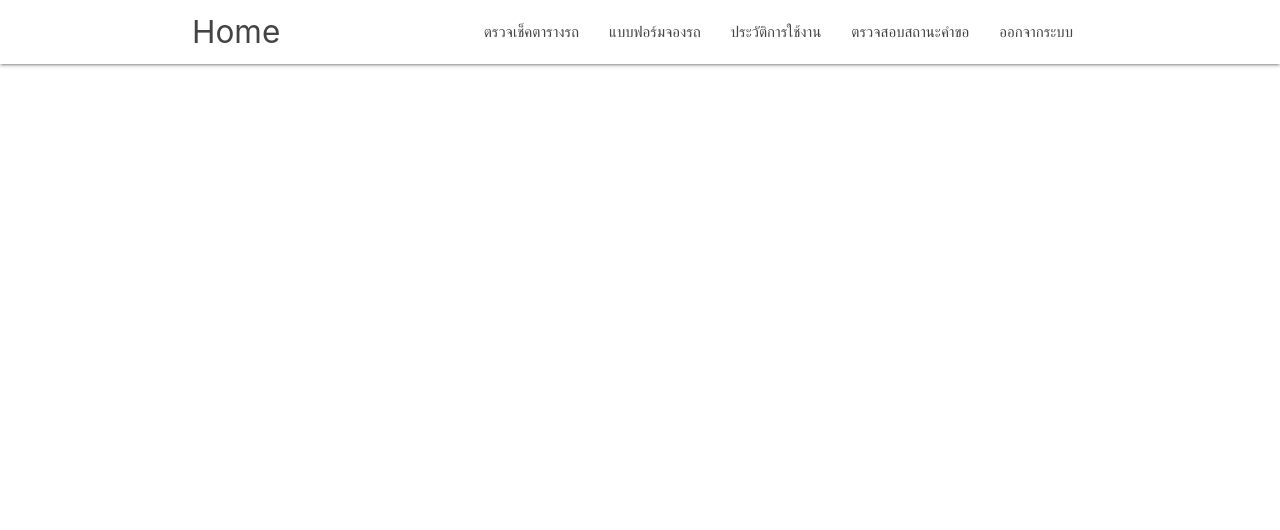
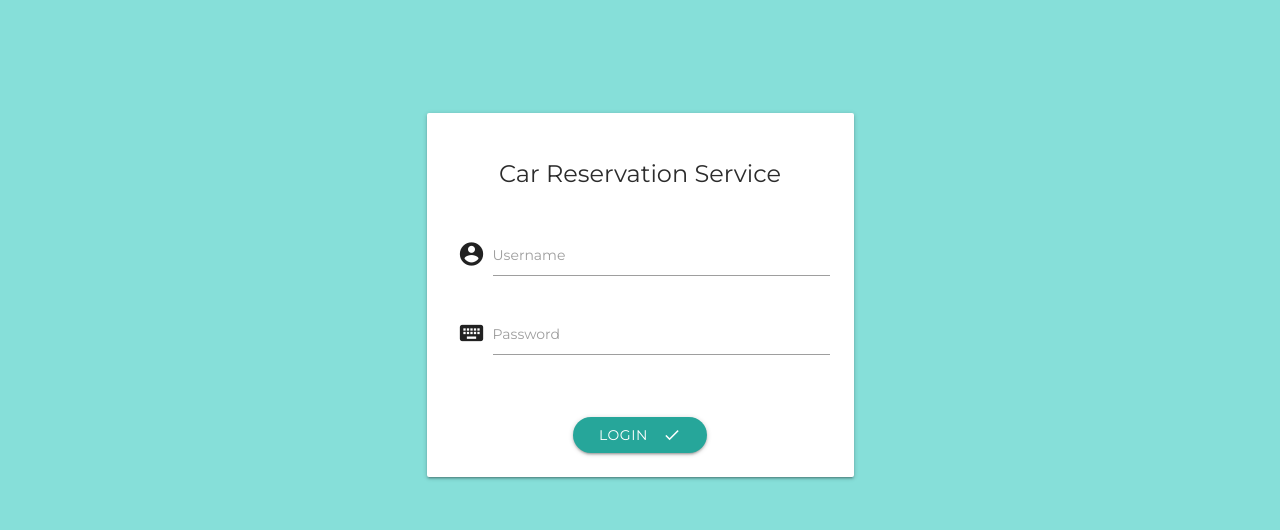
Before and after one commit to MidnightCore/Materialize_car_rent, a PHP site: page /login.php in a window 1280 px wide. Shown: the top 530 px of the page. Run offline with PHP 8.4, Linux system fonts and the light colour scheme; some libraries are stand-ins or nearby versions.

Commit message:
done 08-08-19

```diff
--- /dev/null
+++ b/css/style1.css
@@ -0,0 +1,20 @@
+html {
+  font-size: 14px;
+}
+body {
+
+  font-family: 'Montserrat';
+  background-color: #86DFD9
+
+}
+.btn{
+  border-radius: 50px;
+  padding: 0 26px;
+}
+.mg{
+  margin-top: 50px;
+}
+.card-title {
+
+   color: #2c2c2c;
+}
--- a/index.html
+++ b/index.html
@@ -47,7 +47,7 @@
                     </h6>
                 </div>
                 <div class="row center">
-                    <a href="#" id="download-button"
+                    <a href="rentform.php" id="download-button"
                         class="btn-large waves-effect waves-light teal lighten-1 z-depth-4">Get
                         Started</a>
                 </div>
--- a/login.php
+++ b/login.php
@@ -4,7 +4,7 @@
 <head>
     <meta http-equiv="Content-Type" content="text/html; charset=UTF-8" />
     <meta name="viewport" content="width=device-width, initial-scale=1" />
-    <title>แบบฟอร์มจองรถ</title>
+    <title>เข้าสู่ระบบ</title>
 
     <!-- CSS  -->
     <link href="https://fonts.googleapis.com/icon?family=Material+Icons" rel="stylesheet">
@@ -15,42 +15,47 @@
     <script src="https://code.jquery.com/jquery-2.1.1.min.js"></script>
     <script src="js/materialize.js"></script>
     <script src="js/init.js"></script>
+
+    <link href='https://fonts.googleapis.com/css?family=Montserrat' rel='stylesheet'>
+    <link rel="stylesheet" href="css/style1.css">
 </head>
 
 <body>
-    <nav class="white" role="navigation">
-        <div class="nav-wrapper container">
-            <a id="logo-container" href="index.html" class="brand-logo">Home</a>
-            <ul class="right hide-on-med-and-down">
-                <li><a href="calender.php">ตรวจเช็คตารางรถ</a></li>
-                <li><a href="rentform.php">แบบฟอร์มจองรถ</a></li>
-                <li><a href="history.php">ประวัติการใช้งาน</a></li>
-                <li><a href="checkstatus.php">ตรวจสอบสถานะคำขอ</a></li>
-                <li><a href="login.php">ออกจากระบบ</a></li>
-            </ul>
-
-            <ul id="nav-mobile" class="sidenav">
-                <br><br>
-                <li><a href="calender.php">ตรวจเช็คตารางรถ</a></li>
-                <li><a href="rentform.php">แบบฟอร์มจองรถ</a></li>
-                <li><a href="history.php">ประวัติการใช้งาน</a></li>
-                <li><a href="checkstatus.php">ตรวจสอบสถานะคำขอ</a></li>
-                <li><a href="login.php">ออกจากระบบ</a></li>
-            </ul>
-            <a href="#" data-target="nav-mobile" class="sidenav-trigger"><i class="material-icons">menu</i></a>
+    <div class="container">
+        <div class="row"><br><br><br>
+            <form>
+                <div class="row">
+                    <div class="col s12 m6 offset-m3">
+                        <div class="card center-align mg">
+                            <div class="card-content"><br>
+                                <span class="card-title">Car Reservation Service</span><br>
+                                <div class="row">
+                                    <div class="col s12">
+                                        <div class="row">
+                                            <div class="input-field col s12">
+                                                <i class="material-icons prefix">account_circle</i>
+                                                <input type="text" id="username-input" class="validate">
+                                                <label for="username-input">Username</label>
+                                            </div>
+                                            <div class="input-field col s12">
+                                                <i class="material-icons prefix">keyboard</i>
+                                                <input type="password" id="password-input" class="validate">
+                                                <label for="password-input">Password</label>
+                                            </div>
+                                        </div>
+                                    </div>
+                                </div>
+                                <a href="index.html" class="btn pulse waves-effect waves-light" name="action">Login
+                                    <i class="material-icons right">done</i>
+                                </a>
+                            </div>
+                        </div>
+                    </div>
+                </div>
+            </form>
         </div>
-    </nav>
-
-
-
-
-
-
-    <!--  Scripts-->
-    <script src="https://code.jquery.com/jquery-2.1.1.min.js"></script>
-    <script src="js/materialize.js"></script>
-    <script src="js/init.js"></script>
-
+    </div>
+    <script src="https://cdnjs.cloudflare.com/ajax/libs/materialize/1.0.0/js/materialize.min.js"></script>
 </body>
 
 </html>
```
Also changed, not shown: checkstatus.php (+39 -5 lines), history.php (+35 -5 lines).
